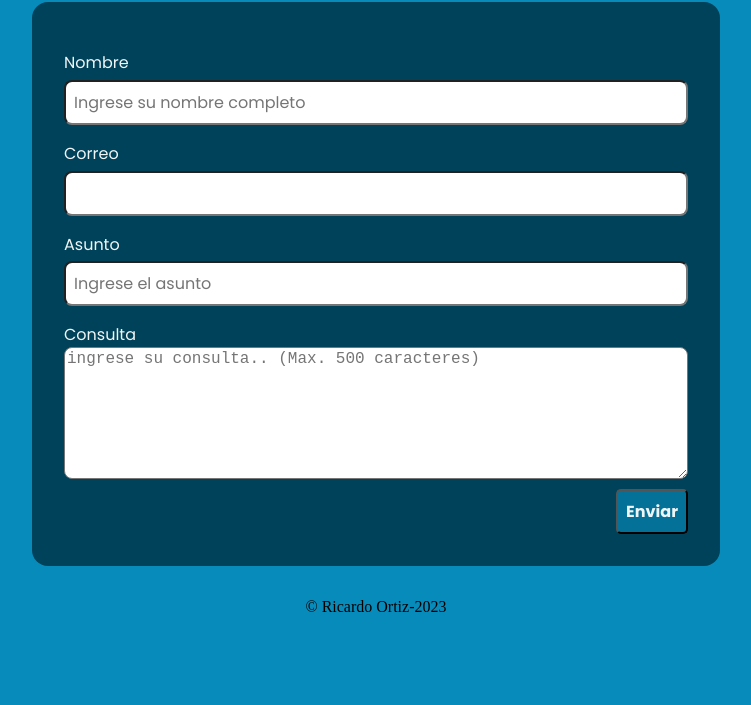
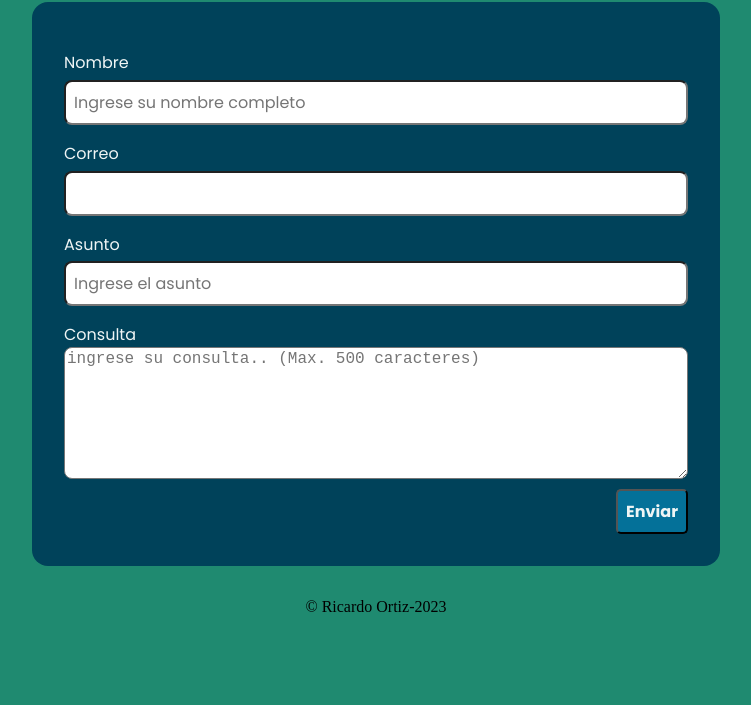
Before and after one commit to RicardoJOrtiz/PROYECTO-INTEGRADOR-WEB-UNTREFSCHOOL, a plain HTML site: page contacto.html in a window 1280 px wide. Shown: the part 95-800 px from the top of the page, without its empty margins (264-1015 px from the left). Drawn offline with Linux system fonts and the light colour scheme; a web font is replaced by a local one.

```diff
--- a/css/style-contacto.css
+++ b/css/style-contacto.css
@@ -2,7 +2,7 @@
 @import url("https://fonts.googleapis.com/css2?family=Belanosima:wght@400;600;700&display=swap");
 
 body {
-  background-color: #078bbb;
+  background-color:#1f8a70 ;
 }
 header {
   display: flex;
```
